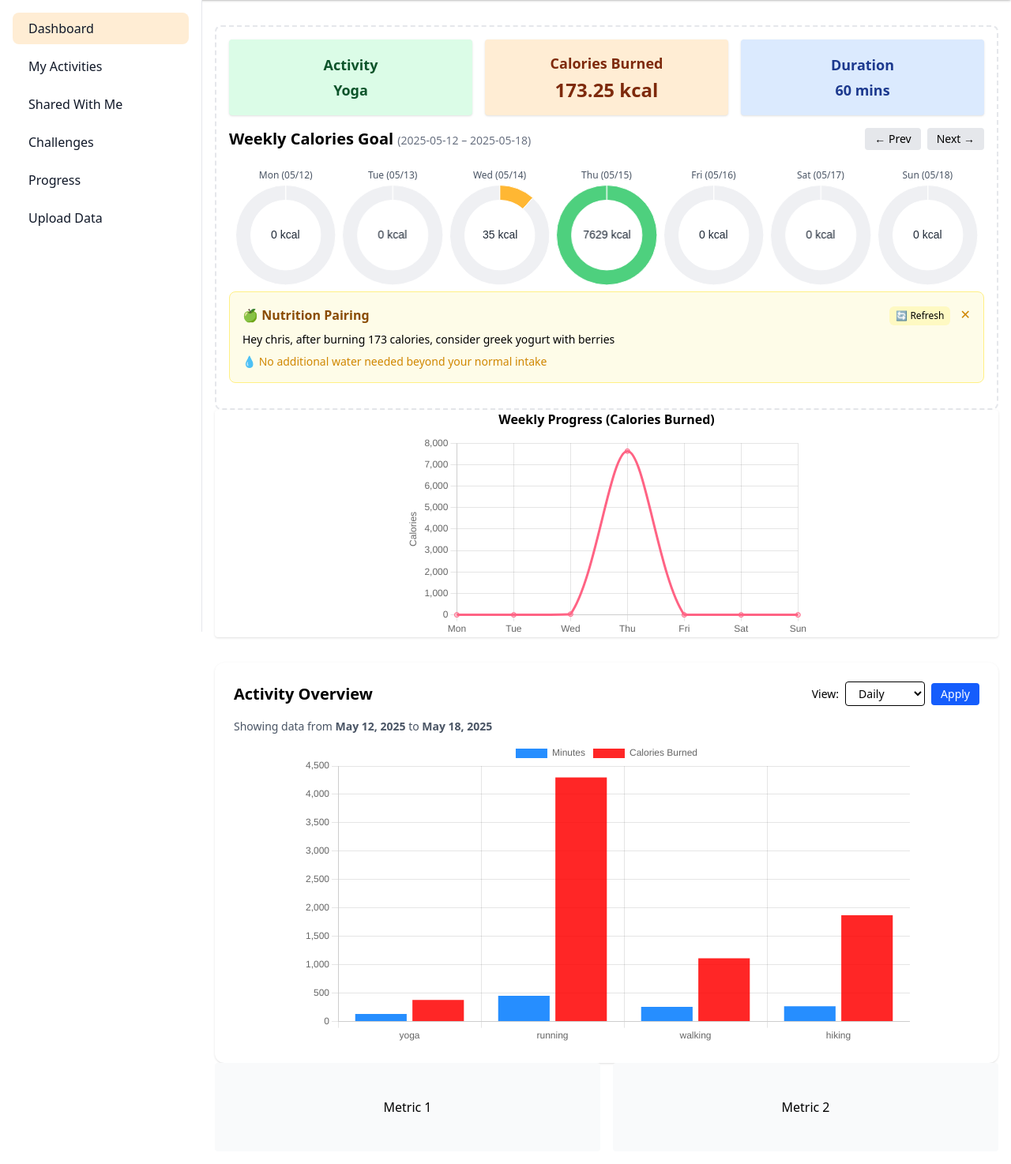
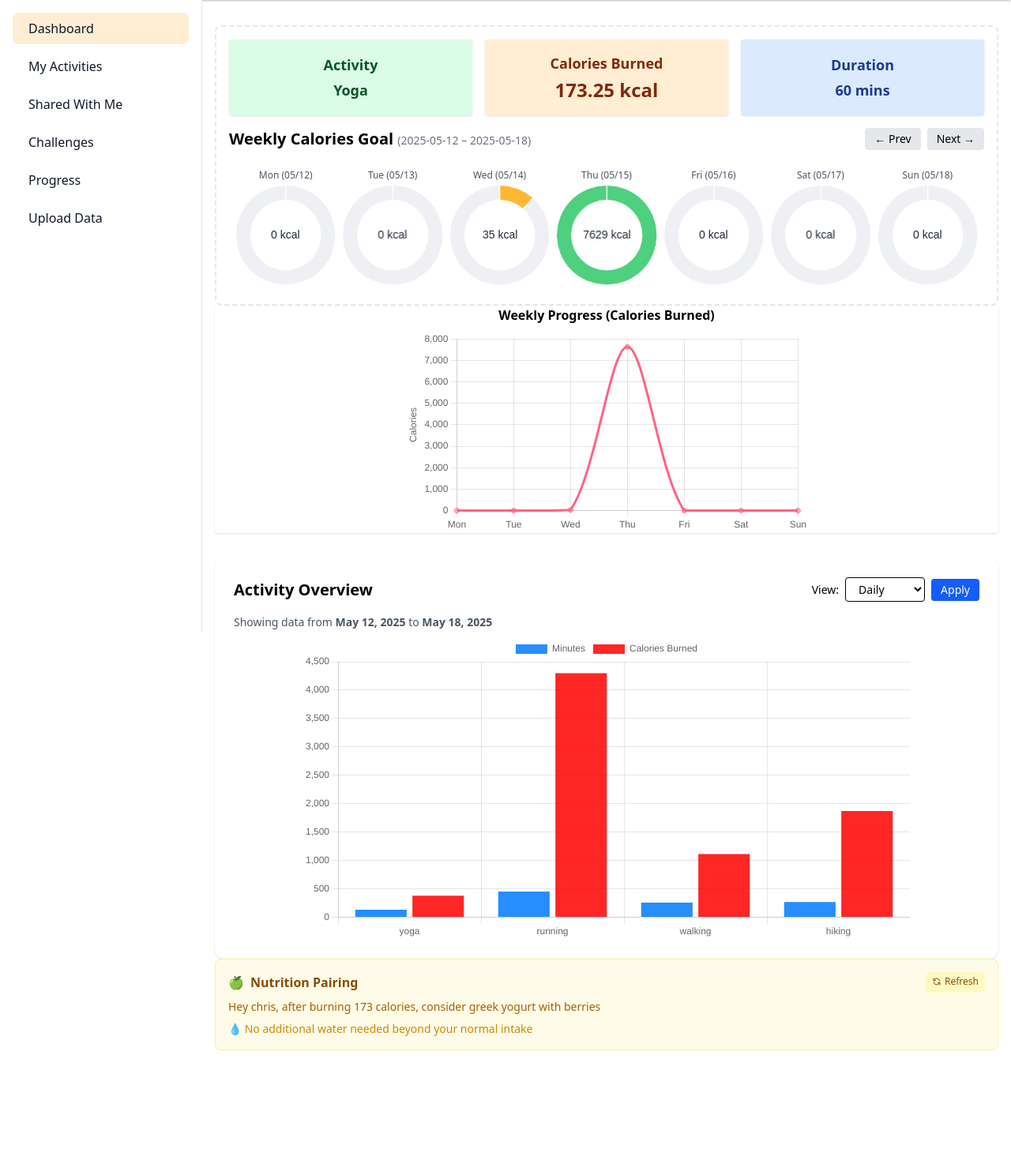
Before and after one commit to ChienAnTu/StrideTrack, a Flask app: page /dashboard in a window 1280 px wide. Shown: the part 64-1538 px from the top of the page at 79% size. After the commit the page ends 1394 px from the top, so only its background shows below. Run offline with Flask 3, Linux system fonts and the light colour scheme; a user stored in the database is signed in; data that the repository does not hold is empty.

Commit message:
added ajax rquest to nutritionx and returns random nutrition based on calories burnt by user

```diff
--- a/app/static/script/dashboard_charts.js
+++ b/app/static/script/dashboard_charts.js
@@ -145,3 +145,46 @@ document.addEventListener("DOMContentLoaded", function () {
     }
   }
 });
+
+//ajax request for nutrition suggestion
+document.addEventListener('DOMContentLoaded', function() {
+    const nutritionDiv = document.getElementById('nutrition-suggestion');
+    const refreshButton = document.getElementById('refresh-nutrition');
+
+    // Get calories from rendered template
+    const calories = parseInt(document.querySelector('.text-2xl.font-bold.mt-1').textContent) || 0;
+    console.log("Detected calories:", calories);  // Debugging
+
+    // Show panel if calories exist
+    if (calories > 0) {
+        nutritionDiv.classList.remove('hidden');
+        fetchNutritionSuggestion(calories);
+    }
+    // Refresh button
+    refreshButton.addEventListener('click', () => {
+        nutritionDiv.classList.remove('hidden');
+        fetchNutritionSuggestion(calories);
+    });
+
+    async function fetchNutritionSuggestion(calories) {
+        try {
+            nutritionDiv.classList.add('opacity-50');
+
+            const response = await fetch(`/api/nutrition-suggestion?calories=${calories}`);
+            if (!response.ok) throw new Error("API error");
+
+            const data = await response.json();
+            document.getElementById('nutrition-content').innerHTML = `
+                <p>${data.suggestion}</p>
+                <p class="mt-2 text-yellow-600">💧 ${data.hydration}</p>
+            `;
+        } catch (error) {
+            console.error("Error:", error);
+            document.getElementById('nutrition-content').innerHTML = `
+                <p class="text-red-500">Couldn't load suggestions</p>
+            `;
+        } finally {
+            nutritionDiv.classList.remove('opacity-50');
+        }
+    }
+});
--- a/app/templates/dashboard.html
+++ b/app/templates/dashboard.html
@@ -100,21 +100,6 @@
         </div>
         {% endfor %}
       </div>
-      <div id="nutrition-suggestion"
-        class="mb-4 p-4 bg-yellow-50 rounded-lg border border-yellow-200 hidden transition-opacity">
-        <div class="flex justify-between items-center">
-          <h3 class="font-bold text-yellow-800">🍏 Nutrition Pairing</h3>
-          <div>
-            <button id="refresh-nutrition" class="mr-2 px-2 py-1 text-xs bg-yellow-100 rounded-md">
-              🔄 Refresh
-            </button>
-            <button id="close-nutrition" class="text-yellow-600 hover:text-yellow-800">
-              ✕
-            </button>
-          </div>
-        </div>
-        <div id="nutrition-content" class="mt-2 text-sm"></div>
-      </div>
     </div>
 
     <div class="flex flex-col items-center justify-center h-72 mb-4 rounded-sm bg-white shadow-sm p-4">
@@ -154,9 +139,35 @@
     </div>
 
 
-      <div class="grid grid-cols-2 gap-4">
-        <div class="flex items-center justify-center rounded-sm bg-gray-50 h-28">Metric 1</div>
-        <div class="flex items-center justify-center rounded-sm bg-gray-50 h-28">Metric 2</div>
+    <div class="grid grid-cols-1 gap-4">
+      <!-- Add this right after your weekly donut charts section -->
+      <div id="nutrition-suggestion"
+        class="mb-4 p-4 bg-yellow-50 rounded-lg border border-yellow-200 transition-opacity duration-300 hidden">
+        <div class="flex justify-between items-center">
+          <h3 class="font-bold text-yellow-800 flex items-center">
+            <span class="mr-2">🍏</span> Nutrition Pairing
+          </h3>
+          <div class="flex items-center space-x-2">
+            <button id="refresh-nutrition"
+              class="px-2 py-1 bg-yellow-100 hover:bg-yellow-200 text-yellow-800 rounded-md text-xs transition-colors">
+              <span class="inline-flex items-center">
+                <svg xmlns="http://www.w3.org/2000/svg" class="h-3 w-3 mr-1" fill="none" viewBox="0 0 24 24"
+                  stroke="currentColor">
+                  <path stroke-linecap="round" stroke-linejoin="round" stroke-width="2"
+                    d="M4 4v5h.582m15.356 2A8.001 8.001 0 004.582 9m0 0H9m11 11v-5h-.581m0 0a8.003 8.003 0 01-15.357-2m15.357 2H15" />
+                </svg>
+                Refresh
+              </span>
+            </button>
+          </div>
+        </div>
+        <div id="nutrition-content" class="mt-2 text-sm text-yellow-700">
+          <!-- Dynamic content will appear here -->
+          <div class="animate-pulse flex space-x-2">
+            <div class="h-4 w-4 bg-yellow-200 rounded-full"></div>
+            <div class="h-4 w-full bg-yellow-200 rounded"></div>
+          </div>
+        </div>
       </div>
     </div>
 </div>
@@ -176,66 +187,6 @@
   {{ activities | tojson | safe }}
 </script>
 
-<script>
-  document.addEventListener('DOMContentLoaded', function () {
-    // Get calories from dashboard
-    const calories = parseInt('{{ calories | default(0) }}');
-
-    // Get DOM elements
-    const nutritionDiv = document.getElementById('nutrition-suggestion');
-    const closeButton = document.getElementById('close-nutrition');
-
-    // Auto-show if calories exist
-    if (calories > 0) {
-      fetchNutritionSuggestion(calories);
-    }
-
-    // Manual refresh button
-    document.getElementById('refresh-nutrition')?.addEventListener('click', () => {
-      fetchNutritionSuggestion(calories);
-    });
-
-    // Close button handler
-    closeButton.addEventListener('click', () => {
-      nutritionDiv.classList.add('hidden'); // No storage at all
-    });
-
-    // Always show when calories exist
-    if (parseInt('{{ calories | default(0) }}') > 0) {
-      nutritionDiv.classList.remove('hidden');
-    }
-    // AJAX function
-    async function fetchNutritionSuggestion(calories) {
-      // Check if user previously closed the panel
-      if (localStorage.getItem('hideNutrition') === 'true') {
-        return;
-      }
-
-      try {
-        nutritionDiv.classList.remove('hidden');
-        nutritionDiv.classList.add('opacity-50'); // Loading state
-
-        const response = await fetch(`/api/nutrition-suggestion?calories=${calories}`);
-        const data = await response.json();
-
-        if (data.error) throw new Error(data.error);
-
-        document.getElementById('nutrition-content').innerHTML = `
-                  <p>${data.suggestion}</p>
-                  <p class="mt-2 text-yellow-600">💧 ${data.hydration}</p>
-              `;
-        nutritionDiv.classList.remove('opacity-50');
-
-      } catch (error) {
-        console.error("Nutrition error:", error);
-        document.getElementById('nutrition-content').innerHTML = `
-                  <p class="text-red-500">Couldn't load suggestions. Try again later.</p>
-              `;
-        nutritionDiv.classList.remove('opacity-50');
-      }
-    }
-  });
-</script>
 <!-- Link to dashboard_charts.js -->
 <script src="{{ url_for('static', filename='script/dashboard_charts.js') }}"></script>
 
```
Lines whose indentation alone changed are shown as unchanged.
